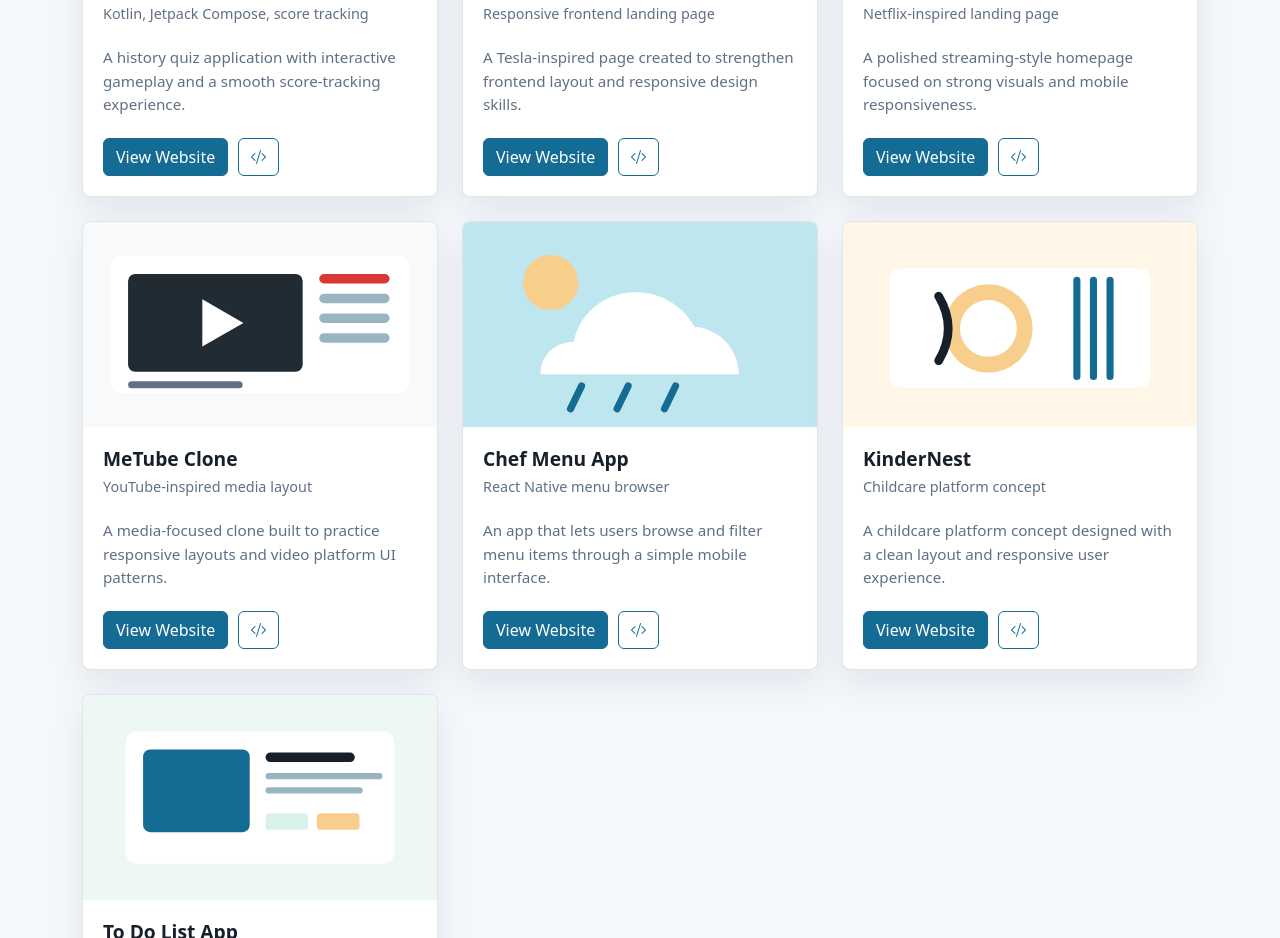
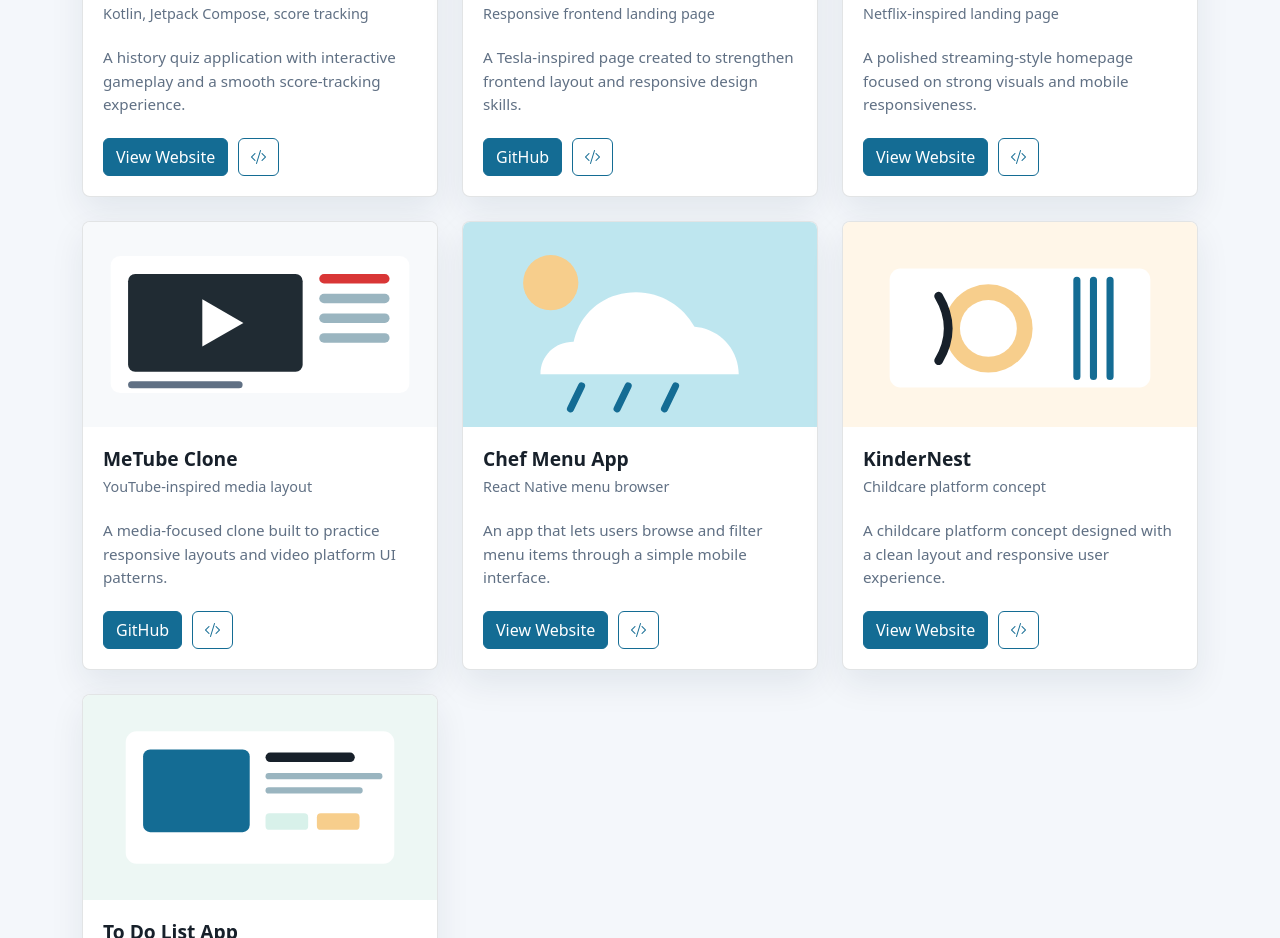
Before and after one commit to Qhawekazii/Zaio-Portfolio, a plain HTML site: page index.html in a window 1280 px wide. Shown: the part 2212-3150 px from the top of the page. Drawn offline with nearby package versions, Linux system fonts and the light colour scheme.

Commit message:
Label repository-only project links

```diff
--- a/index.html
+++ b/index.html
@@ -108,7 +108,7 @@
                   <p class="project-subtitle">Responsive frontend landing page</p>
                   <p class="project-copy">A Tesla-inspired page created to strengthen frontend layout and responsive design skills.</p>
                   <div class="mt-auto project-actions">
-                    <a class="btn btn-primary" href="https://github.com/Qhawekazii/tesla-landing-page" target="_blank" rel="noopener">View Website</a>
+                    <a class="btn btn-primary" href="https://github.com/Qhawekazii/tesla-landing-page" target="_blank" rel="noopener">GitHub</a>
                     <a class="btn btn-outline-primary code-btn" href="https://github.com/Qhawekazii/tesla-landing-page" target="_blank" rel="noopener" aria-label="View Tesla landing page code"><i class="bi bi-code-slash"></i></a>
                   </div>
                 </div>
@@ -136,7 +136,7 @@
                   <p class="project-subtitle">YouTube-inspired media layout</p>
                   <p class="project-copy">A media-focused clone built to practice responsive layouts and video platform UI patterns.</p>
                   <div class="mt-auto project-actions">
-                    <a class="btn btn-primary" href="https://github.com/Qhawekazii/MeTube-Clone.git" target="_blank" rel="noopener">View Website</a>
+                    <a class="btn btn-primary" href="https://github.com/Qhawekazii/MeTube-Clone.git" target="_blank" rel="noopener">GitHub</a>
                     <a class="btn btn-outline-primary code-btn" href="https://github.com/Qhawekazii/MeTube-Clone.git" target="_blank" rel="noopener" aria-label="View MeTube clone code"><i class="bi bi-code-slash"></i></a>
                   </div>
                 </div>
```
